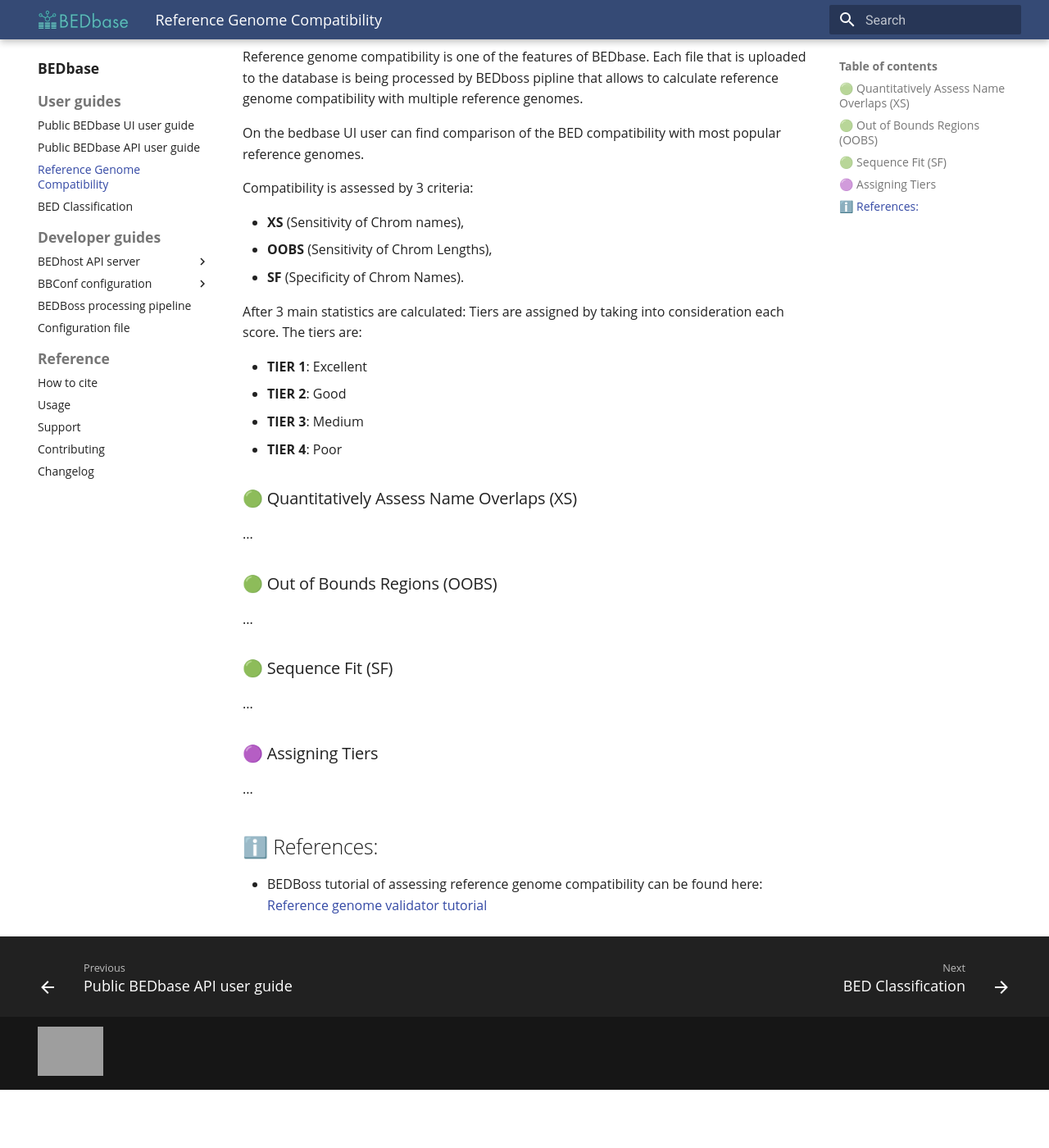
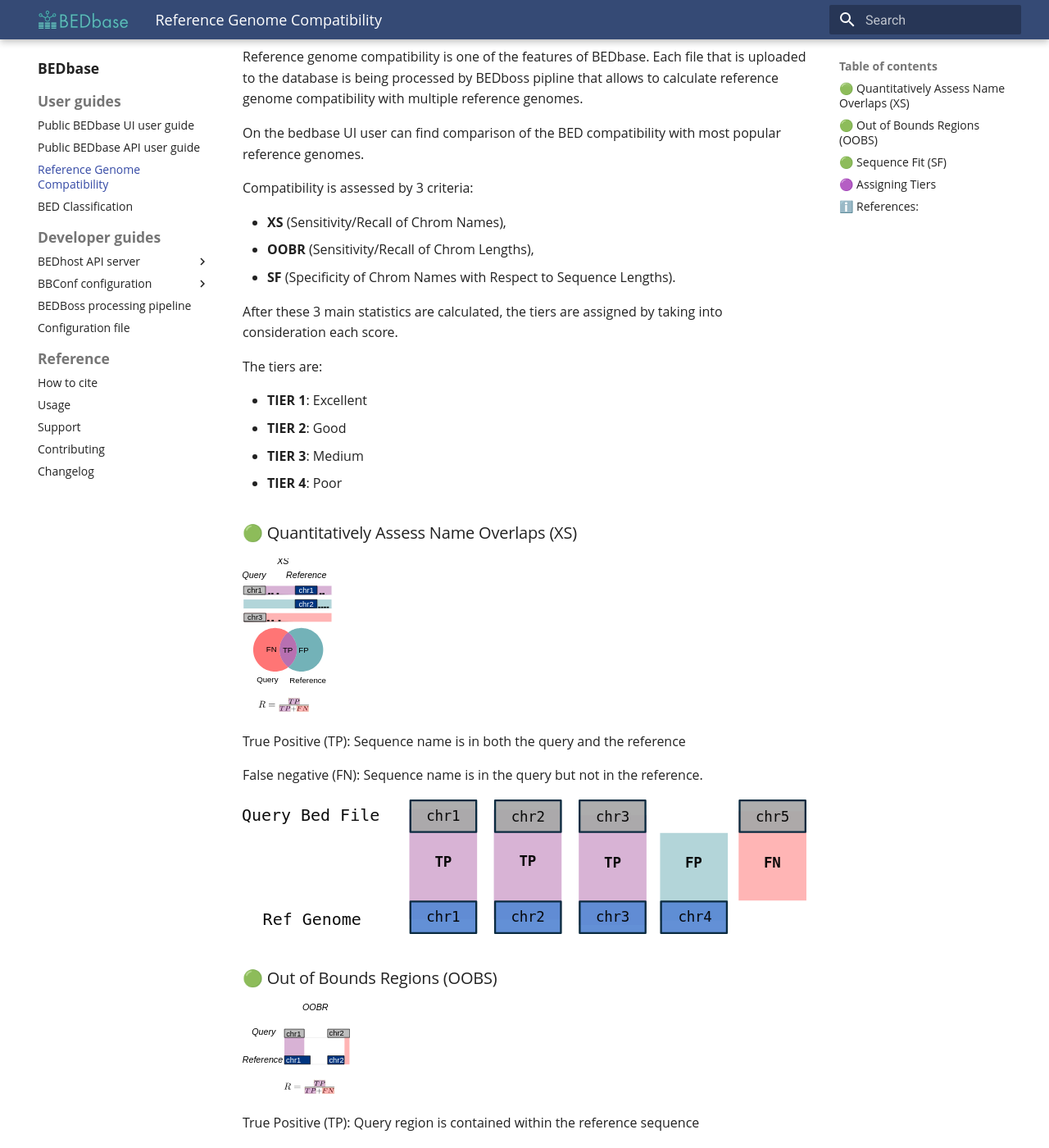
Before and after one commit to databio/bedbase, an MkDocs documentation site: the page built from docs/bedbase/user/reference-genome-compatibility.md, in a window 1280 px wide and 1400 px high, scrolled down 212 px. Shown: the whole window at 82% size. Built offline with MkDocs 1.6.1 and Material for MkDocs 9.7.7, drawn with Linux system fonts in a browser that asks for light colours; before the commit the page ends 1541 px from its top, so only the background shows below that; some of the changed text lies outside the part shown; grey boxes are pictures that could not be loaded.

Commit message:
add xs,oobr,and sf figures and some explanations

```diff
--- a/docs/bedbase/user/reference-genome-compatibility.md
+++ b/docs/bedbase/user/reference-genome-compatibility.md
@@ -9,11 +9,12 @@
 
 Compatibility is assessed by 3 criteria:
 
-- **XS** (Sensitivity of Chrom names),
-- **OOBS** (Sensitivity of Chrom Lengths),
-- **SF** (Specificity of Chrom Names).
+- **XS** (Sensitivity/Recall of Chrom Names),
+- **OOBR** (Sensitivity/Recall of Chrom Lengths),
+- **SF** (Specificity of Chrom Names with Respect to Sequence Lengths).
 
-After 3 main statistics are calculated: Tiers are assigned by taking into consideration each score.
+After these 3 main statistics are calculated, the tiers are assigned by taking into consideration each score.
+
 The tiers are:
 
 - **TIER 1**: Excellent
@@ -23,18 +24,53 @@
 
 
 ### 🟢 Quantitatively Assess Name Overlaps (XS)
-...
+
+
+![XS Figure](../img/refgenome_xs.svg)
+
+True Positive (TP): Sequence name is in both the query and the reference
+
+False negative (FN): Sequence name is in the query but not in the reference.
+
+![XS Figure 2](../img/xs_schematic_detailed.svg)
+
+
+<!-- <img src="../img/refgenome_xs.svg" alt="Stretched Image" width="300" height="100"> -->
 
 
 ### 🟢 Out of Bounds Regions (OOBS)
-...
+
+
+![OOBR Figure](../img/refgenome_oobr.svg)
+
+True Positive (TP): Query region is contained within the reference sequence
+
+False Negative (FN): Query region extends beyond the reference sequence
+
+![OOBR Figure 2](../img/oobr_schematic_detailed.svg)
+
 
 ### 🟢 Sequence Fit (SF)
-...
+
+
+![SF Figure](../img/refgenome_sf.svg)
+
+Sequence fit is similar to the concept of precision where P=TP/(TP+FP) and we define:
+
+True Positive (TP): Sequence Name in Query is within the Reference
+
+False Positive (FP): Sequence Name is within the Reference but NOT within the Query.
+
+However, we must also consider the *lengths* of each region as well.
+
+![SF Figure 2](../img/sf_schematic_detailed.svg)
 
 
 ### 🟣 Assigning  Tiers
-...
+
+Finally, tiers are assigned based on the combination of how well each query file ranks for XS, OOBR, and SF.
+
+![Assigning Tier Figure](../img/refgenome_assign_tier.svg)
 
 
 ## ℹ️ References:
```
Also changed, not shown: docs/bedbase/img/oobr_schematic_detailed.svg (added), docs/bedbase/img/refgenome_assign_tier.svg (added), docs/bedbase/img/refgenome_oobr.svg (added), docs/bedbase/img/refgenome_sf.svg (added), docs/bedbase/img/refgenome_xs.svg (added), docs/bedbase/img/sf_schematic_detailed.svg (added), docs/bedbase/img/xs_schematic_detailed.svg (added).
